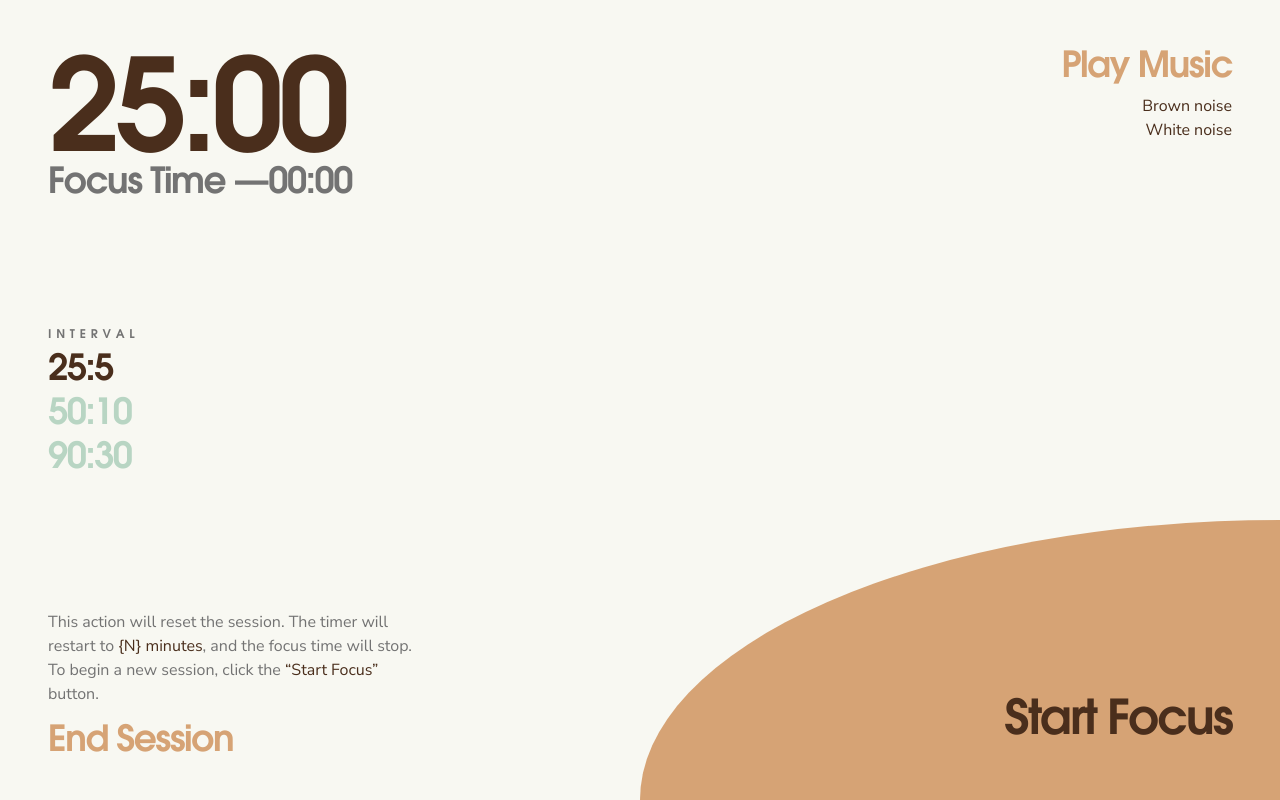
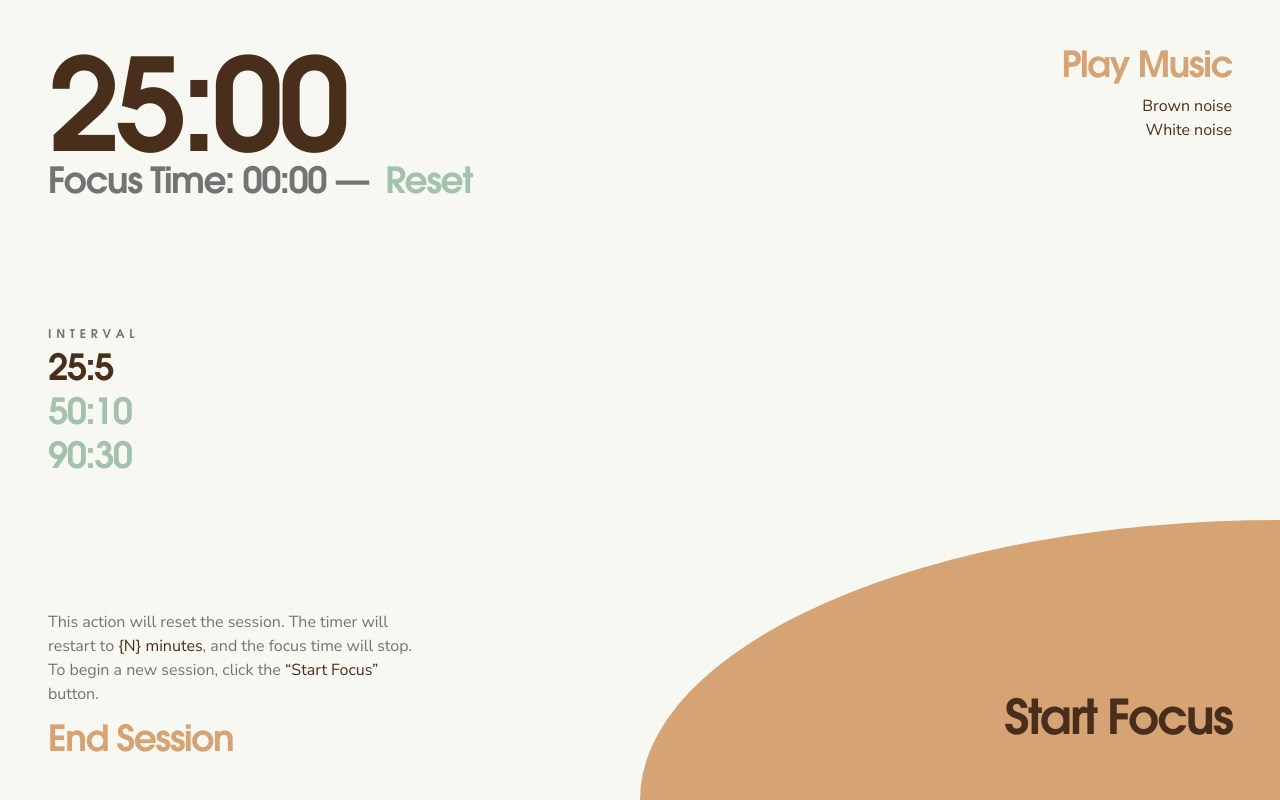
Before and after one commit to ifyouseekei/pukos, a website built with Vite: page index.html in a window 1280 px wide. Built offline with nearby package versions, Linux system fonts and the light colour scheme.

Commit message:
feat: add reset focus button

```diff
--- a/index.html
+++ b/index.html
@@ -24,9 +24,12 @@
           <p class="heading-xl text-primary">
             <span id="countdown-timer">25:00</span>
           </p>
-          <p class="heading-md text-grey">
-            Focus Time —<span id="total-focus-time">00:00</span>
-          </p>
+          <div class="focus-time-container">
+            <p class="heading-md text-grey">
+              Focus Time: <span id="total-focus-time">00:00</span> —
+            </p>
+            <button id="reset-focus-time" class="text-button--accent heading-md">Reset</button>
+          </div>
         </section>
 
         <section class="interval-container radio-group-container">
--- a/src/components/HomePage.ts
+++ b/src/components/HomePage.ts
@@ -12,6 +12,7 @@ class HomePage {
 
   public countdownTimerEl: HTMLSpanElement;
   public totalFocusTimeEl: HTMLSpanElement;
+  public resetFocusTimeEl: HTMLButtonElement;
   public intervalEls: NodeListOf<HTMLInputElement>;
   public cleanupCallbacks: Array<() => void> = [];
 
@@ -20,6 +21,7 @@ class HomePage {
   private constructor() {
     this.countdownTimerEl = getOrThrowElement('#countdown-timer');
     this.totalFocusTimeEl = getOrThrowElement('#total-focus-time');
+    this.resetFocusTimeEl = getOrThrowElement('#reset-focus-time');
     this.intervalEls = document.querySelectorAll('input[name="interval"]');
     this.mainControls = new MainControls();
   }
@@ -30,6 +32,10 @@ class HomePage {
     this.initTotalFocusTime();
     this.initTitleChange();
     this.mainControls.init();
+    this.resetFocusTimeEl.addEventListener(
+      'click',
+      this.handleResetFocusTimeClicked.bind(this)
+    );
   }
 
   private initIntervals(): void {
@@ -57,6 +63,10 @@ class HomePage {
         IntervalService.setInterval(selectedInterval);
       });
     });
+  }
+
+  private handleResetFocusTimeClicked(): void {
+    PomodoroService.onResetFocusTime();
   }
 
   private initCountdownTimer(): void {
--- a/styles/style.css
+++ b/styles/style.css
@@ -4,7 +4,7 @@
   --primary-color: #4a2e1c;
   --secondary-color: #d6a375;
   --grey-color: #737373;
-  --accent-color: #b8d5c3;
+  --accent-color: #a2c2ae;
 
   /** Spacings **/
   --external-padding: 48px;
@@ -86,11 +86,28 @@ body {
 
 .text-button {
   color: var(--secondary-color);
-  transition: color 200ms ease-in-out;
+  transition: all 200ms ease-in-out;
 }
 
 .text-button:hover {
   color: var(--primary-color);
+}
+
+.text-button:active {
+  transform: scale(0.95);
+}
+
+.text-button--accent {
+  color: var(--accent-color);
+  transition: all 200ms ease-in-out;
+}
+
+.text-button--accent:hover {
+  color: var(--primary-color);
+}
+
+.text-button--accent:active {
+  transform: scale(0.95);
 }
 
 #end-session-button {
@@ -100,3 +117,10 @@ body {
 #end-session-button:hover {
   color: var(--primary-color);
 }
+
+.focus-time-container {
+  display: flex;
+  flex-direction: row;
+  align-items: center;
+  gap: 16px;
+}
```
